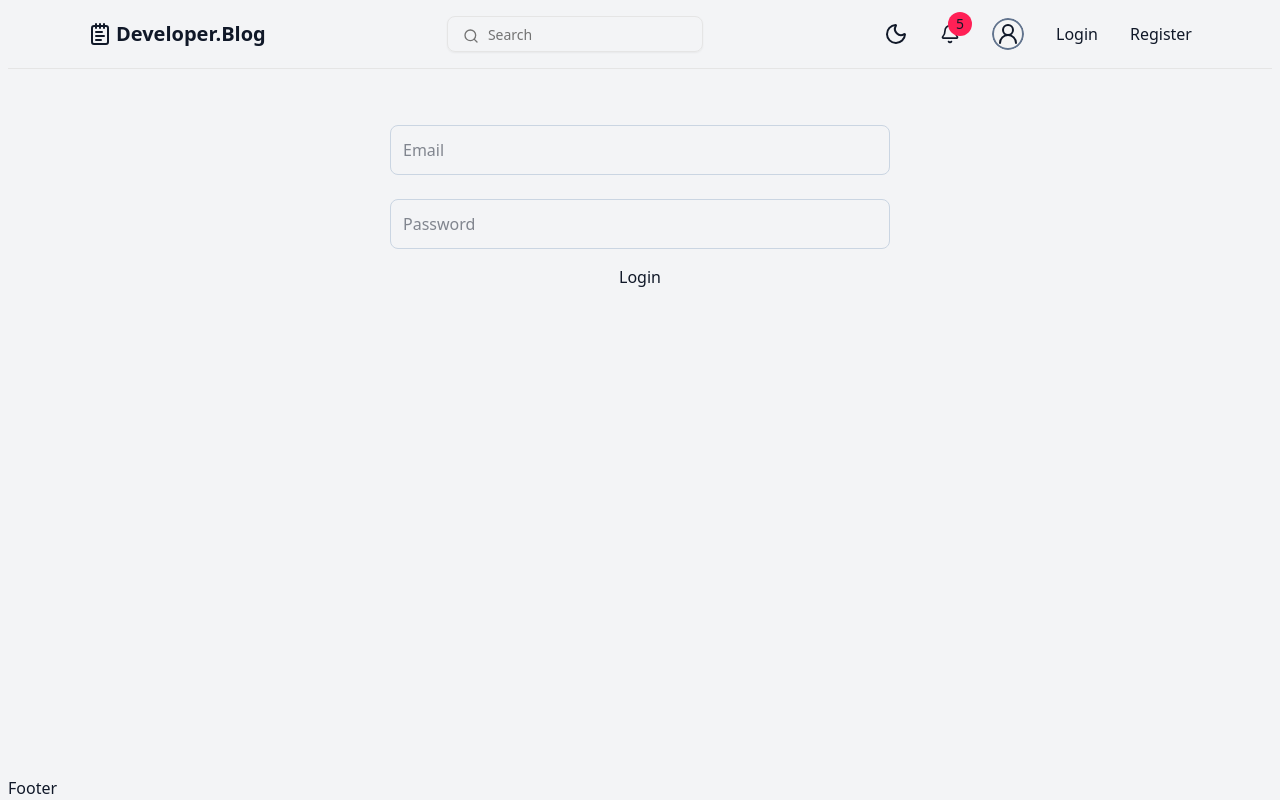
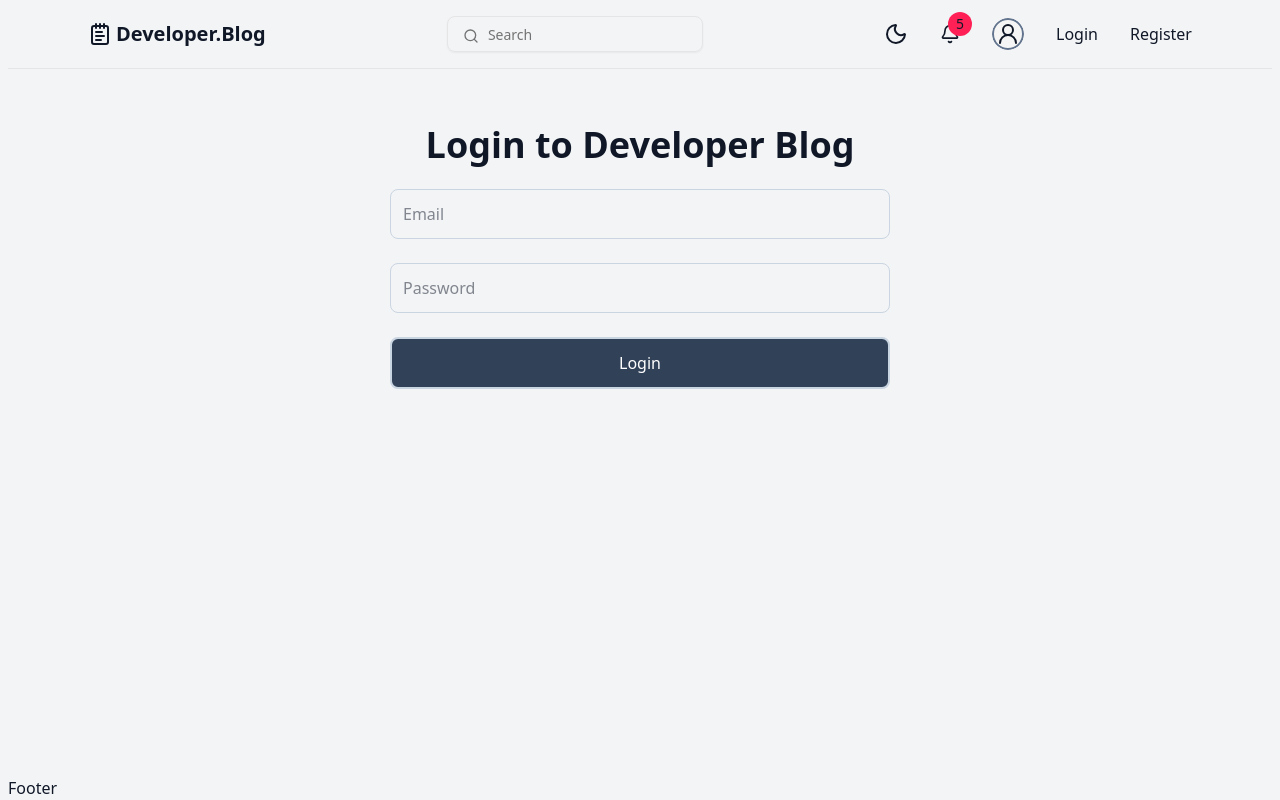
Before and after one commit to Mehar-habib/BLOG-APP-CLONE, a Next.js app: page /login in a window 1280 px wide. Built offline with nearby package versions, Linux system fonts and the light colour scheme.

Commit message:
continue

```diff
--- a/components/auth/LoginForm.tsx
+++ b/components/auth/LoginForm.tsx
@@ -3,6 +3,8 @@ import { LoginSchema, LoginSchemaType } from "@/schemas/LoginSchema";
 import { zodResolver } from "@hookform/resolvers/zod";
 import { SubmitHandler, useForm } from "react-hook-form";
 import FormField from "../common/FormField";
+import Button from "../common/Button";
+import Heading from "../common/Heading";
 
 export default function LoginForm() {
   const {
@@ -17,6 +19,7 @@ export default function LoginForm() {
       onSubmit={handleSubmit(onSubmit)}
       className="flex flex-col max-w-[500px] m-auto mt-8 gap-2"
     >
+      <Heading title="Login to Developer Blog" lg center />
       <FormField
         id="email"
         placeholder="Email"
@@ -31,7 +34,7 @@ export default function LoginForm() {
         register={register}
         errors={errors}
       />
-      <button type="submit">Login</button>
+      <Button type="submit" label="Login" />
     </form>
   );
 }
--- /dev/null
+++ b/components/common/Button.tsx
@@ -0,0 +1,41 @@
+"use client";
+import { cn } from "@/lib/utils";
+import { IconType } from "react-icons/lib";
+interface ButtonProps {
+  label: string;
+  disabled?: boolean;
+  outlined?: boolean;
+  small?: boolean;
+  icon?: IconType;
+  className?: string;
+  type?: "button" | "submit" | "reset" | undefined;
+  onClick?: (e: React.MouseEvent<HTMLButtonElement>) => void;
+}
+
+export default function Button({
+  label,
+  disabled,
+  outlined,
+  small,
+  icon: Icon,
+  className,
+  type,
+  onClick,
+}: ButtonProps) {
+  return (
+    <button
+      type={type}
+      onClick={onClick}
+      disabled={disabled}
+      className={cn(
+        "disabled:opacity-70 disabled:cursor-not-allowed rounded-md hover:opacity-80 transition w-auto border-slate-300 border-2 flex items-center justify-center gap-2 py-3 px-5 my-2 bg-slate-700 text-white dark:border-slate-700",
+        outlined &&
+          "bg-transparent text-slate-700 dark:text-slate-300 dark:bg-transparent",
+        small && "text-sm py-1 px-2 border-[1px]",
+        className && className
+      )}
+    >
+      {Icon && <Icon size={small ? 16 : 20} />} {label}
+    </button>
+  );
+}
--- /dev/null
+++ b/components/common/Heading.tsx
@@ -0,0 +1,24 @@
+// Define the props for the Heading component
+interface HeadingProps {
+  title: string; // The text to display as the heading
+  center?: boolean; // Optional: center-align the text if true
+  lg?: boolean; // Optional: show heading in large (4xl) size
+  md?: boolean; // Optional: show heading in medium (3xl) size
+}
+
+// Reusable Heading component
+export default function Heading({ title, center, lg, md }: HeadingProps) {
+  return (
+    // Set alignment: text-center if `center` is true, otherwise text-start
+    <div className={center ? "text-center" : "text-start"}>
+      {/* Render large heading if `lg` is true */}
+      {lg && <h1 className="text-4xl font-bold my-2">{title}</h1>}
+
+      {/* Render medium heading if `md` is true */}
+      {md && <h1 className="text-3xl font-bold my-2">{title}</h1>}
+
+      {/* Default to small heading (2xl) if neither `lg` nor `md` is true */}
+      {!lg && !md && <h1 className="text-2xl font-bold my-2">{title}</h1>}
+    </div>
+  );
+}
--- a/package.json
+++ b/package.json
@@ -20,6 +20,7 @@
     "react": "^19.0.0",
     "react-dom": "^19.0.0",
     "react-hook-form": "^7.58.0",
+    "react-icons": "^5.5.0",
     "tailwind-merge": "^3.3.1",
     "zod": "^3.25.64"
   },
```
Also changed, not shown: 1 other file (tests, documents, lock files or other folders).
